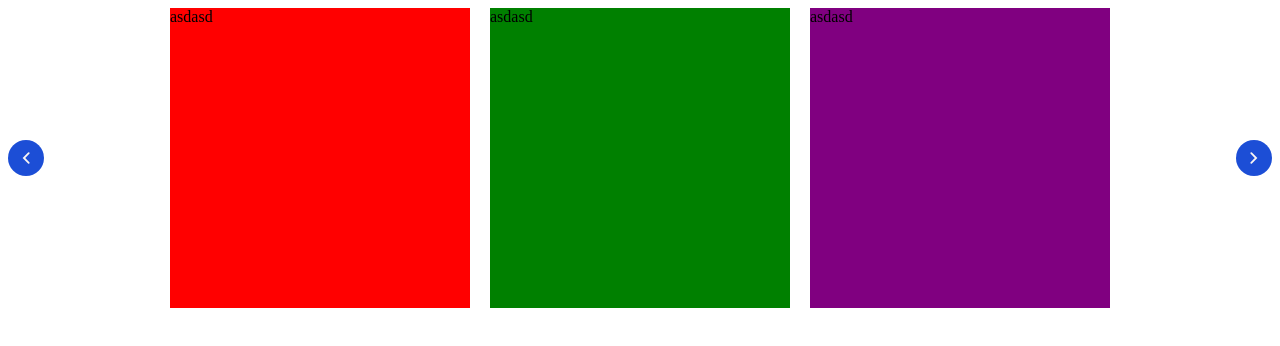
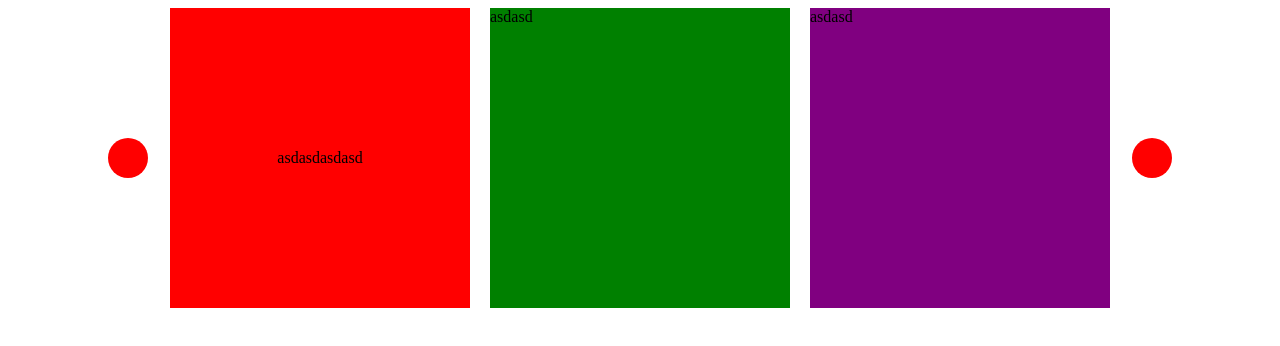
Before and after one commit to mecode-asia/Ice-Swiper, a React (Vite) app: page / in a window 1280 px wide. Shown: the top 346 px of the page. Built offline with nearby package versions, Linux system fonts and the light colour scheme.

Commit message:
feat : customize navigator button

```diff
--- a/src/ice-swiper.css
+++ b/src/ice-swiper.css
@@ -31,6 +31,8 @@
   margin-top: auto;
   margin-bottom: auto;
   border-radius: 100%;
+  text-decoration: none;
+  border: none;
 }
 
 .ice-swiper-navigator-btn {
@@ -49,10 +51,6 @@
   opacity: 0.7;
 }
 
-.ice-swiper-navigator-btn:enabled:disabled {
-  background: gray;
-}
-
 .hide-scrollbar {
   -ms-overflow-style: none;
   scrollbar-width: none;
--- a/src/ice-swiper.tsx
+++ b/src/ice-swiper.tsx
@@ -1,20 +1,26 @@
 import React, { ReactElement, useEffect, useRef, useState } from "react";
 import "./ice-swiper.css";
 import { getBreakpoint, useDeviceSize } from "./utils";
-import { BreakPointInterface, DefaultBreakpointInterface } from "./types";
+import {
+  BreakPointInterface,
+  DefaultBreakpointInterface as MinimumBreakpointInterface,
+} from "./types";
 
 interface Props {
   children: ReactElement[];
   breakpoints?: BreakPointInterface[];
-  navigator?: boolean;
-  defaultBreakpoint: DefaultBreakpointInterface;
+  minimumBreakpoint: MinimumBreakpointInterface;
+  navigatorButton?: {
+    backward?: ReactElement;
+    forward?: ReactElement;
+  };
 }
 
 function IceSwiper({
   children,
-  defaultBreakpoint,
+  minimumBreakpoint: defaultBreakpoint,
   breakpoints,
-  navigator = true,
+  navigatorButton,
 }: Props) {
   const [currentActive, setCurrentActive] = useState<number>(0);
 
@@ -43,8 +49,14 @@ function IceSwiper({
 
   const [width] = useDeviceSize();
 
-  const { slidePerview, spaceBetween, contentWidth, contentHeight } =
-    getBreakpoint({
+  const {
+    slidePerview,
+    spaceBetween,
+    contentWidth,
+    contentHeight,
+    sidePaddingNavigator,
+    navigator,
+  } = getBreakpoint({
     defaultBreakpoint,
     breakpoints,
     width,
@@ -116,7 +128,7 @@ function IceSwiper({
       </div>
       {navigator && (
         <div className="ice-swiper-navigator">
-          <div
+          <button
             aria-disabled={canDisable(
               slidePerview,
               currentActive,
@@ -124,8 +136,10 @@ function IceSwiper({
               false
             )}
             className="ice-swiper-navigator-left"
+            style={{ marginLeft: sidePaddingNavigator }}
             onClick={() => navigateItem(false)}
           >
+            {navigatorButton?.backward ?? (
               <div className="ice-swiper-navigator-btn">
                 <img
                   width={10}
@@ -134,17 +148,20 @@ function IceSwiper({
                   src="/arrow-left.svg"
                 />
               </div>
-          </div>
-          <div
+            )}
+          </button>
+          <button
             aria-disabled={canDisable(
               slidePerview,
               currentActive,
               children.length,
               true
             )}
+            style={{ marginRight: sidePaddingNavigator }}
             className="ice-swiper-navigator-right"
             onClick={() => navigateItem(true)}
           >
+            {navigatorButton?.forward ?? (
               <div className="ice-swiper-navigator-btn">
                 <img
                   width={10}
@@ -153,7 +170,8 @@ function IceSwiper({
                   src="/arrow-right.svg"
                 />
               </div>
-          </div>
+            )}
+          </button>
         </div>
       )}
     </div>
--- a/src/main.tsx
+++ b/src/main.tsx
@@ -7,11 +7,35 @@ ReactDOM.createRoot(document.getElementById("root") as HTMLElement).render(
   <React.StrictMode>
     <div style={{ width: "100T" }}>
       <IceSwiper
-        defaultBreakpoint={{
+        navigatorButton={{
+          backward: (
+            <div
+              style={{
+                width: 40,
+                height: 40,
+                background: "red",
+                borderRadius: "100%",
+              }}
+            ></div>
+          ),
+          forward: (
+            <div
+              style={{
+                width: 40,
+                height: 40,
+                background: "red",
+                borderRadius: "100%",
+              }}
+            ></div>
+          ),
+        }}
+        minimumBreakpoint={{
           contentWidth: 200,
           contentHeight: 200,
           slidePerview: 1,
           spaceBetween: 0,
+          navigator: false,
+          sidePaddingNavigator: 0,
         }}
         breakpoints={[
           {
@@ -20,6 +44,8 @@ ReactDOM.createRoot(document.getElementById("root") as HTMLElement).render(
             contentHeight: 300,
             slidePerview: 3,
             spaceBetween: 20,
+            navigator: true,
+            sidePaddingNavigator: 100,
           },
           {
             screen: 738,
@@ -27,10 +53,14 @@ ReactDOM.createRoot(document.getElementById("root") as HTMLElement).render(
             contentHeight: 240,
             slidePerview: 2,
             spaceBetween: 20,
+            navigator: true,
+            sidePaddingNavigator: 100,
           },
         ]}
       >
-        <div style={{ background: "red", height: "100%" }}>asdasd</div>
+        <div style={{ background: "red", height: "100%", display: "flex" }}>
+          <p style={{ margin: "auto" }}>asdasdasdasd</p>
+        </div>
         <div style={{ background: "green", height: "100%" }}>asdasd</div>
         <div style={{ background: "purple", height: "100%" }}>asdasd</div>
         <div style={{ background: "blue", height: "100%" }}>asdasd</div>
--- a/src/types.ts
+++ b/src/types.ts
@@ -4,6 +4,8 @@ export interface BreakPointInterface {
   contentHeight: number;
   spaceBetween?: number;
   slidePerview: number;
+  sidePaddingNavigator?: number;
+  navigator: boolean;
 }
 
 export interface DefaultBreakpointInterface {
@@ -11,4 +13,6 @@ export interface DefaultBreakpointInterface {
   contentHeight: number;
   spaceBetween?: number;
   slidePerview: number;
+  sidePaddingNavigator?: number;
+  navigator: boolean;
 }
--- a/src/utils.ts
+++ b/src/utils.ts
@@ -34,6 +34,8 @@ export function getBreakpoint({
     spaceBetween: defaultBreakpoint.spaceBetween,
     contentWidth: defaultBreakpoint.contentWidth,
     contentHeight: defaultBreakpoint.contentHeight,
+    sidePaddingNavigator: defaultBreakpoint.sidePaddingNavigator,
+    navigator: defaultBreakpoint.navigator,
   };
   let breakpointSort: BreakPointInterface[] = [];
   if (breakpoints) {
```
Lines whose indentation alone changed are shown as unchanged.
